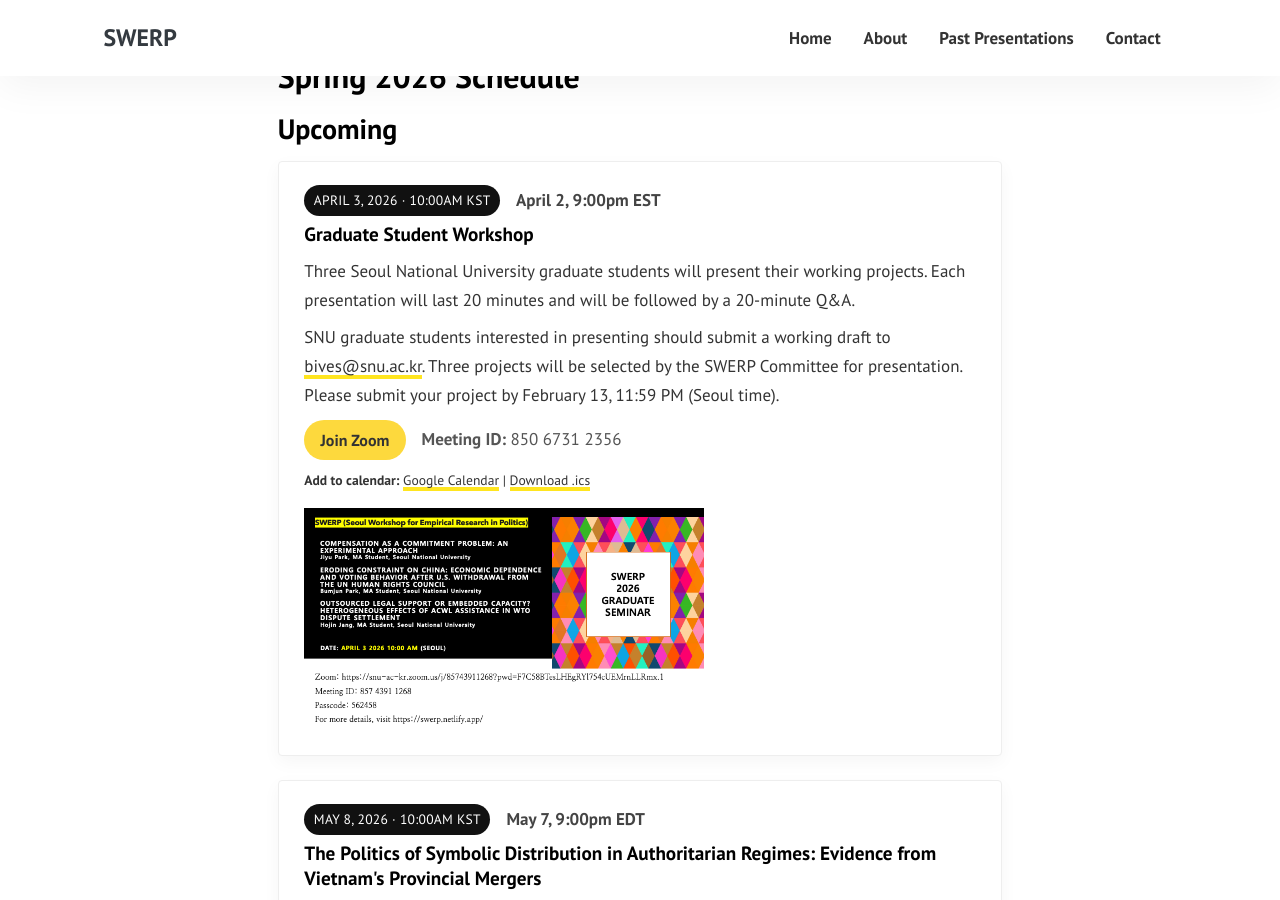
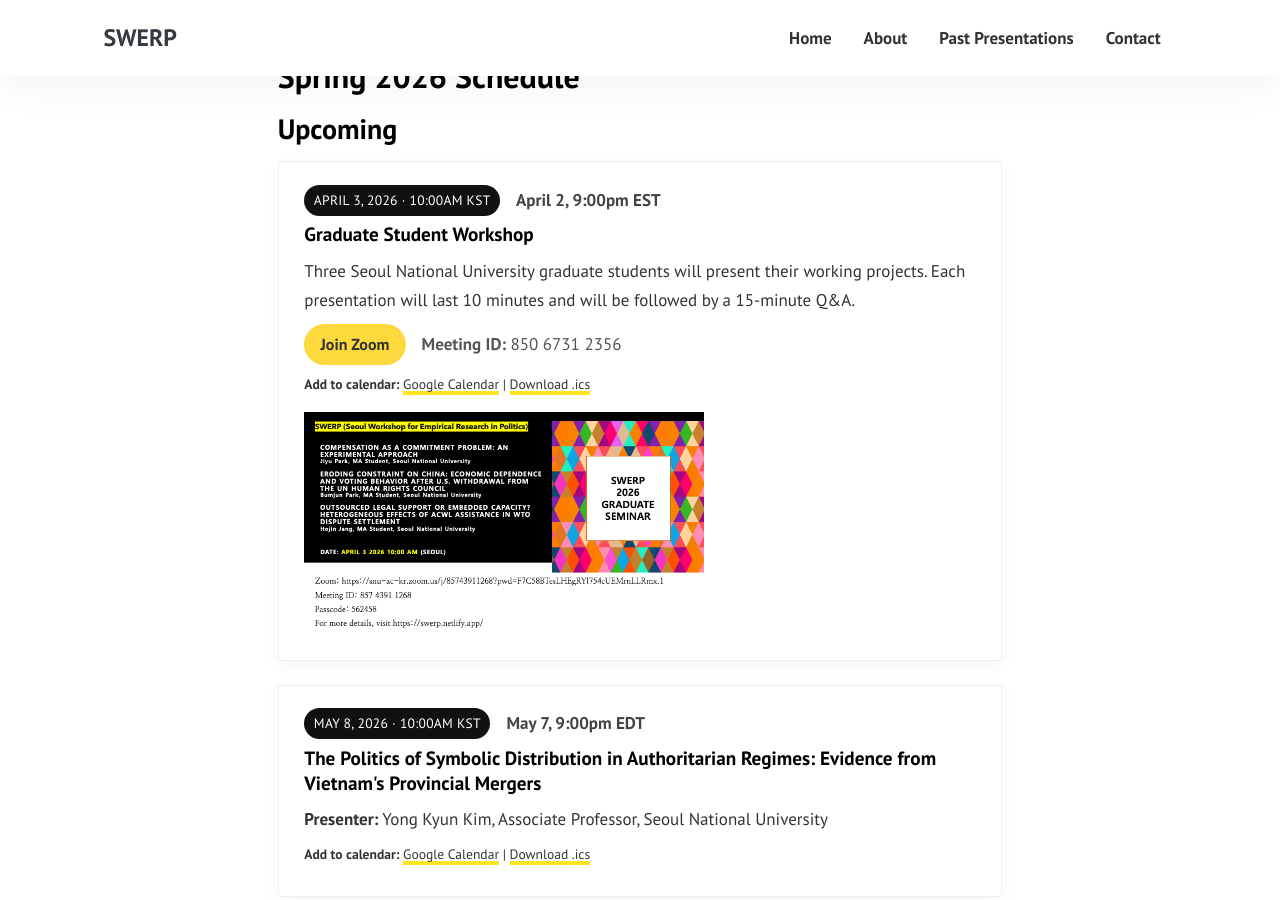
Before and after one commit to sysilviakim/swerp, a Jekyll site: the page built from index.html, in a window 1280 px wide and 900 px high, scrolled down 681 px. Built offline with Jekyll 4.4.1, drawn with Linux system fonts in a browser that asks for light colours.

Commit message:
wrong presentation/qna time fix

```diff
--- a/index.html
+++ b/index.html
@@ -35,8 +35,7 @@ layout: default
           <div class="schedule-time">April 2, 9:00pm EST</div>
         </div>
         <h5 class="schedule-title font-weight-bold">Graduate Student Workshop</h5>
-        <p>Three Seoul National University graduate students will present their working projects. Each presentation will last 20 minutes and will be followed by a 20-minute Q&A.</p>
-        <p>SNU graduate students interested in presenting should submit a working draft to <a href="mailto:bives@snu.ac.kr">bives@snu.ac.kr</a>. Three projects will be selected by the SWERP Committee for presentation. Please submit your project by February 13, 11:59 PM (Seoul time).</p>
+        <p>Three Seoul National University graduate students will present their working projects. Each presentation will last 10 minutes and will be followed by a 15-minute Q&A.</p>
         <p class="schedule-actions">
           <a class="btn btn-join" href="https://snu-ac-kr.zoom.us/j/85067312356?pwd=eQWwJ1xwGpbFHMFWBvxZvS1LnQr8SF.1" target="_blank" rel="noopener">Join Zoom</a>
           <span class="schedule-meta"><strong>Meeting ID:</strong> 850 6731 2356</span>
```
